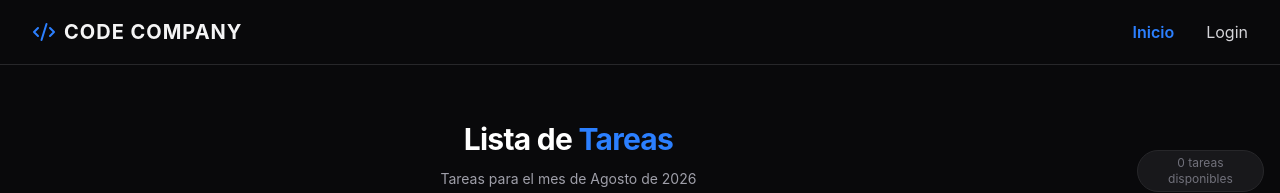
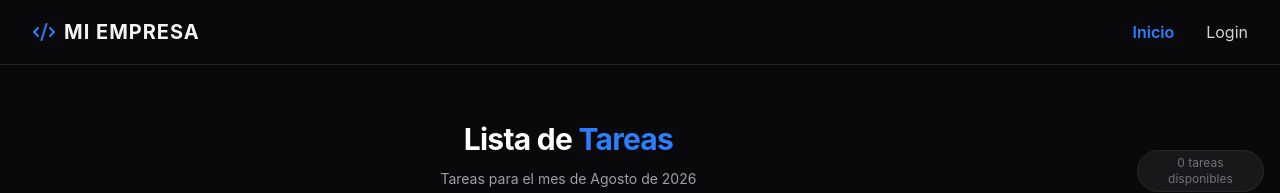
Before and after one commit to KarinaMirandaUTNFRT/Lista-tareas-Frontend, a React (Vite) app: page / in a window 1280 px wide. Shown: the top 193 px of the page. Built offline with nearby package versions, Linux system fonts and the light colour scheme.

Commit message:
se modifica NOMBRE DE LA EMPRESA

```diff
--- a/src/components/shared/Menu.tsx
+++ b/src/components/shared/Menu.tsx
@@ -28,7 +28,7 @@ const Menu = () => {
           <div className="shrink-0 flex items-center gap-2 text-xl tracking-wider">
             <LuCodeXml className="text-blue-500 text-2xl" />
             <Link to={"/"} className="font-bold uppercase">
-              Code Company{" "}
+              MI EMPRESA {" "}
             </Link>
           </div>
 
```
